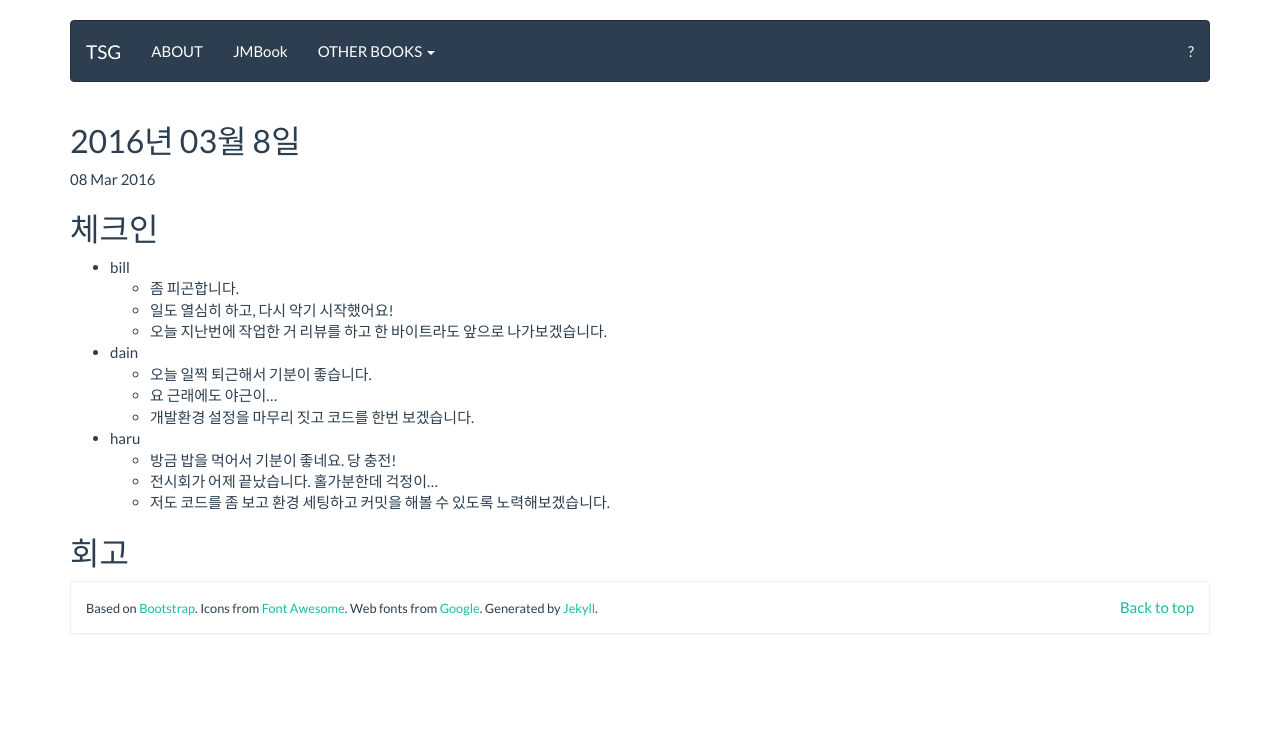
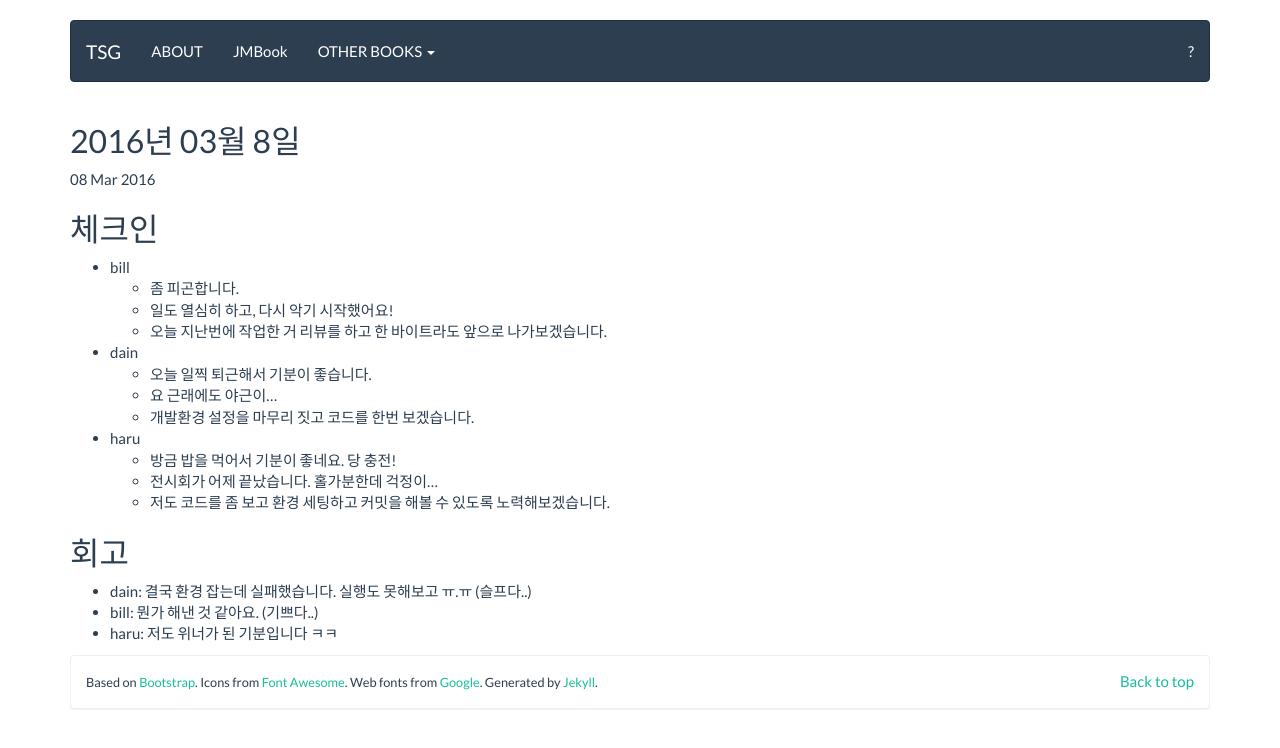
Before and after one commit to tuestudy/tuestudy.github.io, a Jekyll site: the page built from _posts/2016-03-08-meeting.markdown, in a window 1280 px wide. Shown: the top 748 px of the page. Built offline with Jekyll 4.4.1, drawn with Linux system fonts in a browser that asks for light colours.

Commit message:
2016년 3월 8일 회고

```diff
--- a/_posts/2016-03-08-meeting.markdown
+++ b/_posts/2016-03-08-meeting.markdown
@@ -23,3 +23,7 @@
 
 
 ## 회고
+
+* dain: 결국 환경 잡는데 실패했습니다. 실행도 못해보고 ㅠ.ㅠ (슬프다..)
+* bill: 뭔가 해낸 것 같아요. (기쁘다..)
+* haru: 저도 위너가 된 기분입니다 ㅋㅋ
```
